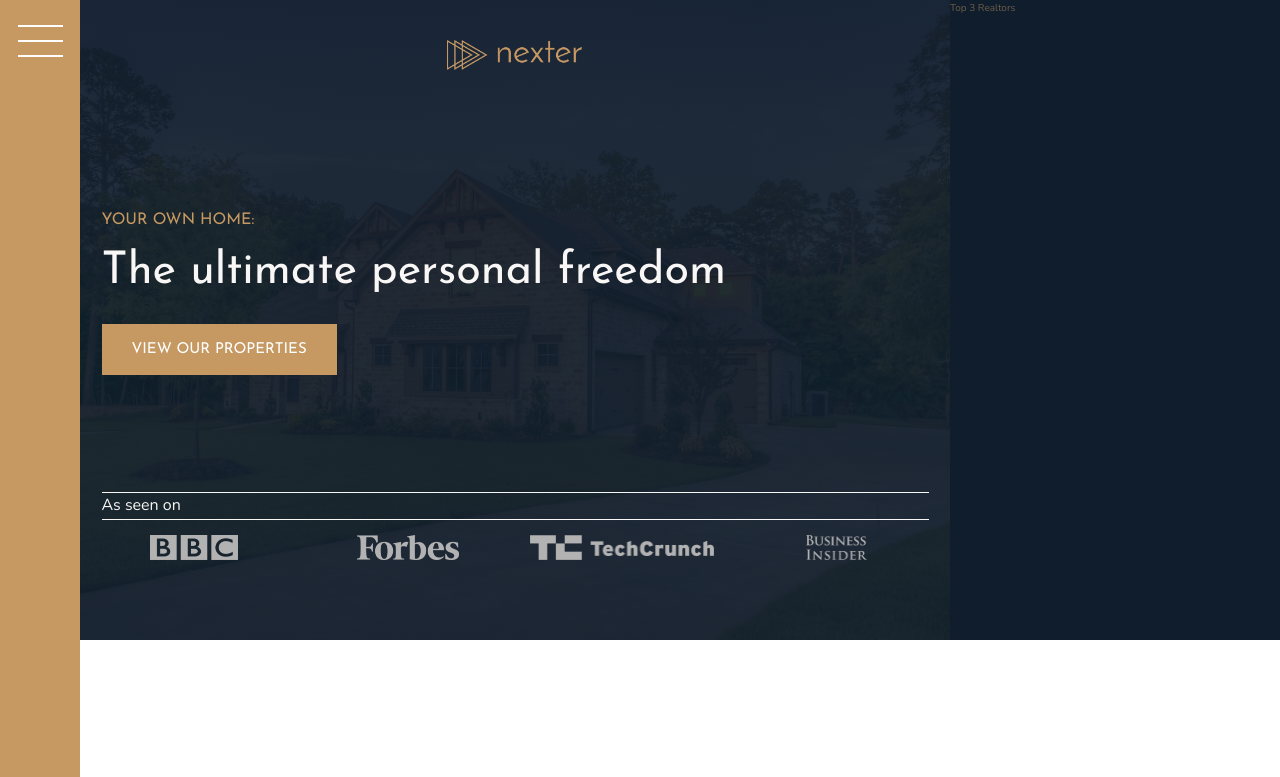
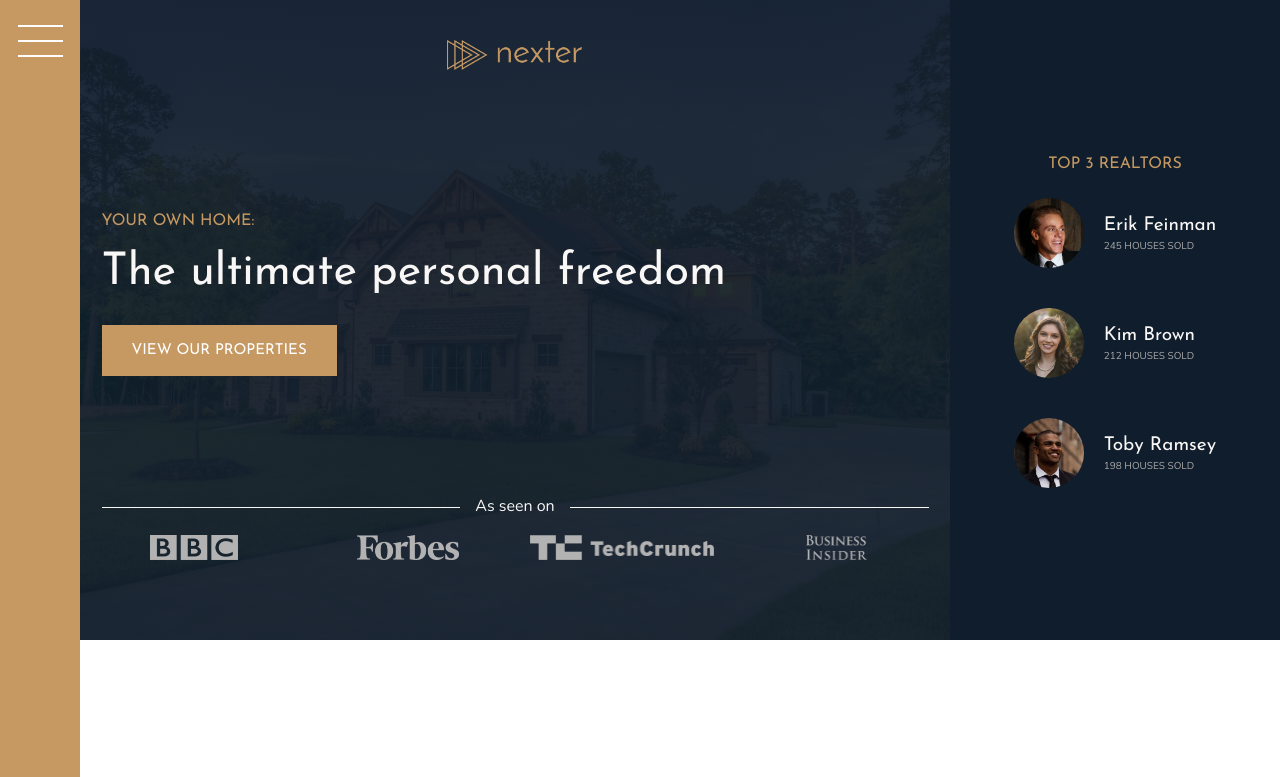
Before and after one commit to mwhitener/Nexter, a website: page index.html in a window 1280 px wide. Shown: the top 777 px of the page. Drawn offline with nearby package versions, Linux system fonts and the light colour scheme.

Commit message:
completed design of the nexter site.

```diff
--- a/index.html
+++ b/index.html
@@ -31,7 +31,26 @@
         <img src="img/logo-bi.png" alt="Seen on logo 4" />
       </div>
     </header>
-    <div class="realtors">Top 3 Realtors</div>
+    <div class="realtors">
+      <h3 class="heading-3">Top 3 Realtors</h3>
+      <div class="realtors__list">
+        <img src="img/realtor-1.jpeg" alt="Realtor 1" class="realtors__img" />
+        <div class="realtors__details">
+          <h4 class="heading-4 heading-4--light">Erik Feinman</h4>
+          <p class="realtors__sold">245 houses sold</p>
+        </div>
+        <img src="img/realtor-2.jpeg" alt="Realtor 2" class="realtors__img" />
+        <div class="realtors__details">
+          <h4 class="heading-4 heading-4--light">Kim Brown</h4>
+          <p class="realtors__sold">212 houses sold</p>
+        </div>
+        <img src="img/realtor-3.jpeg" alt="Realtor 3" class="realtors__img" />
+        <div class="realtors__details">
+          <h4 class="heading-4 heading-4--light">Toby Ramsey</h4>
+          <p class="realtors__sold">198 houses sold</p>
+        </div>
+      </div>
+    </div>
     <section class="features">
       <div class="feature">
         <svg class="feature__icon">
--- a/sass/_header.scss
+++ b/sass/_header.scss
@@ -28,6 +28,9 @@
 
   &__seenon-text {
     display: grid;
+    grid-template-columns: 1fr max-content 1fr;
+    align-items: center;
+    grid-column-gap: 15px;
 
     font-size: 1.6rem;
     color: $color-grey-light-1;
--- a/sass/_realtors.scss
+++ b/sass/_realtors.scss
@@ -1,4 +1,31 @@
 .realtors {
   background-color: $color-secondary;
   grid-column: col-start 7 / full-end;
+  padding: 3rem;
+
+  display: grid;
+  align-content: center;
+  justify-content: center;
+  grid-row-gap: 2rem;
+  justify-items: center;
+
+  &__list {
+    display: grid;
+    grid-template-columns: min-content max-content;
+    grid-column-gap: 2rem;
+    grid-row-gap: 5vh;
+    align-items: center;
+  }
+
+  &__img {
+    width: 7rem;
+    border-radius: 50%;
+    display: block;
+  }
+
+  &__sold {
+    text-transform: uppercase;
+    color: $color-grey-light-2;
+    margin-top: -3px;
+  }
 }
```
Also changed, not shown: css/style.css.
